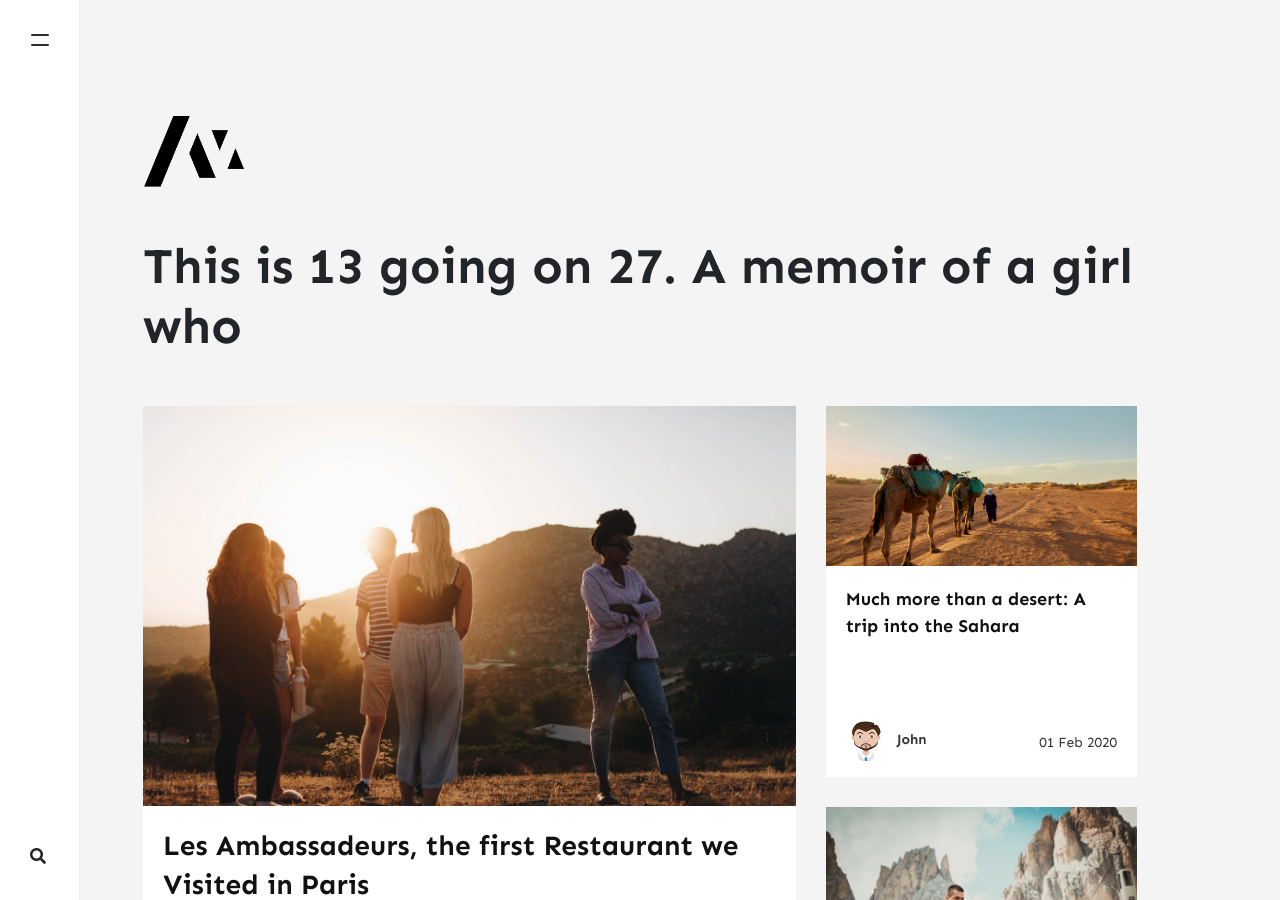
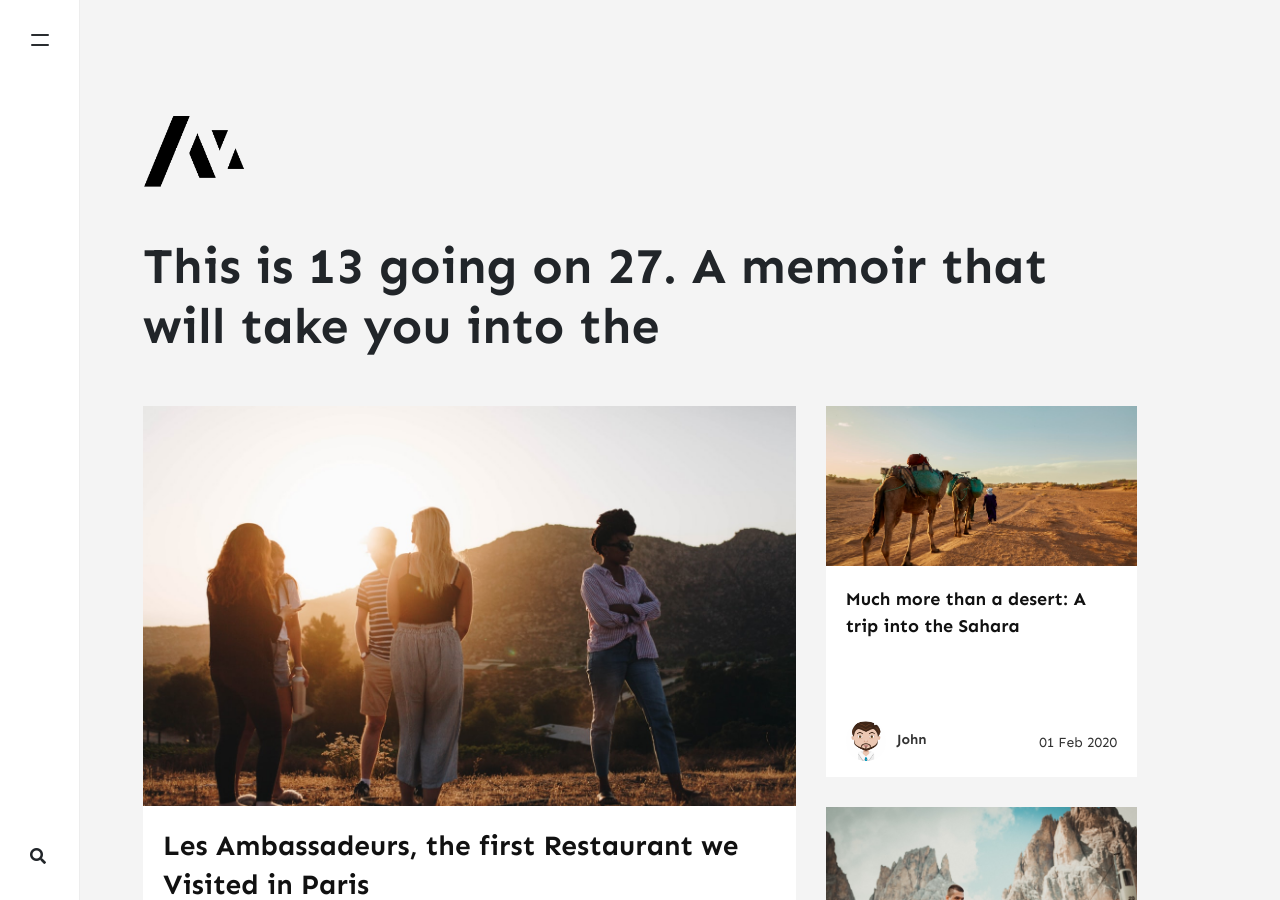
Before and after one commit to stackbit-projects/pleasant-squid-d6115, a Jekyll site: the page built from index.html, in a window 1280 px wide and 900 px high. Built offline with Jekyll 4.4.1, drawn with Linux system fonts in a browser that asks for light colours; nearby versions of some CDN libraries; the list of posts is cut into pages by our own code; comment, search, counter and statistics services are not loaded.

Commit message:
_config.yml: changed

```diff
--- a/_config.yml
+++ b/_config.yml
@@ -1,7 +1,7 @@
 name: Memoirs
 title: Memoirs
 description: >-
-  This is 13 going on 27. A memoir of a girl who
+  This is 13 going on 27. A memoir that will take you into the
 logo: assets/images/logo.png
 favicon: assets/images/logo.png
 baseurl: ''
```
